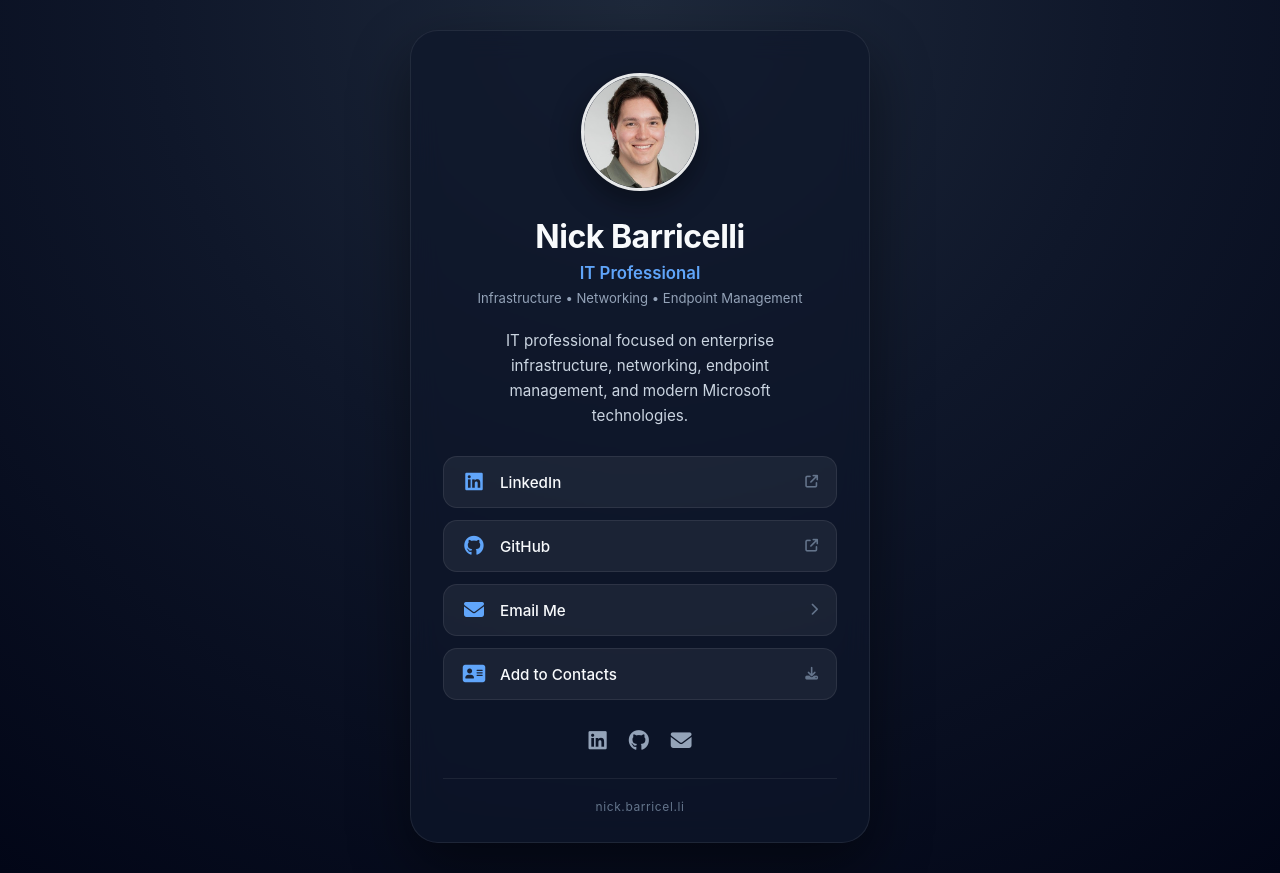
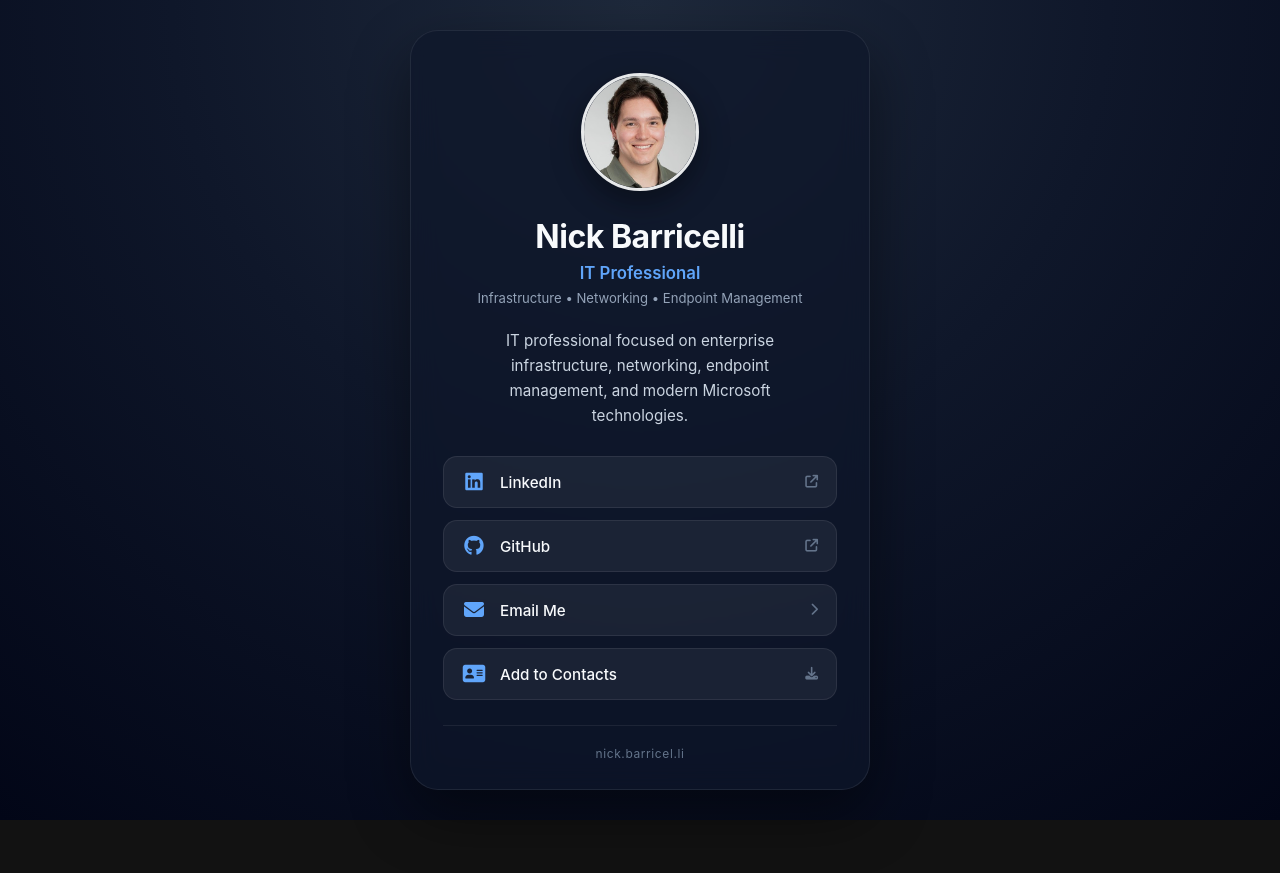
Before and after one commit to NBarricelli/contact-card, a plain HTML site: page index.html in a window 1280 px wide. After the commit the page ends 820 px from the top, so only its background shows below. Drawn offline with Linux system fonts and the light colour scheme.

Commit message:
Remove social links from index.html
Removed social links section from the footer.

```diff
--- a/index.html
+++ b/index.html
@@ -91,35 +91,6 @@
 
         </div>
 
-        <div class="social-links">
-
-            <a
-                href="https://www.linkedin.com/in/nickbarricelli/"
-                target="_blank"
-                rel="noopener noreferrer"
-                aria-label="LinkedIn"
-            >
-                <i class="fa-brands fa-linkedin"></i>
-            </a>
-
-            <a
-                href="https://github.com/NBarricelli/"
-                target="_blank"
-                rel="noopener noreferrer"
-                aria-label="GitHub"
-            >
-                <i class="fa-brands fa-github"></i>
-            </a>
-
-            <a
-                href="mailto:nick@barricel.li"
-                aria-label="Email"
-            >
-                <i class="fa-solid fa-envelope"></i>
-            </a>
-
-        </div>
-
         <footer>
             nick.barricel.li
         </footer>
```
